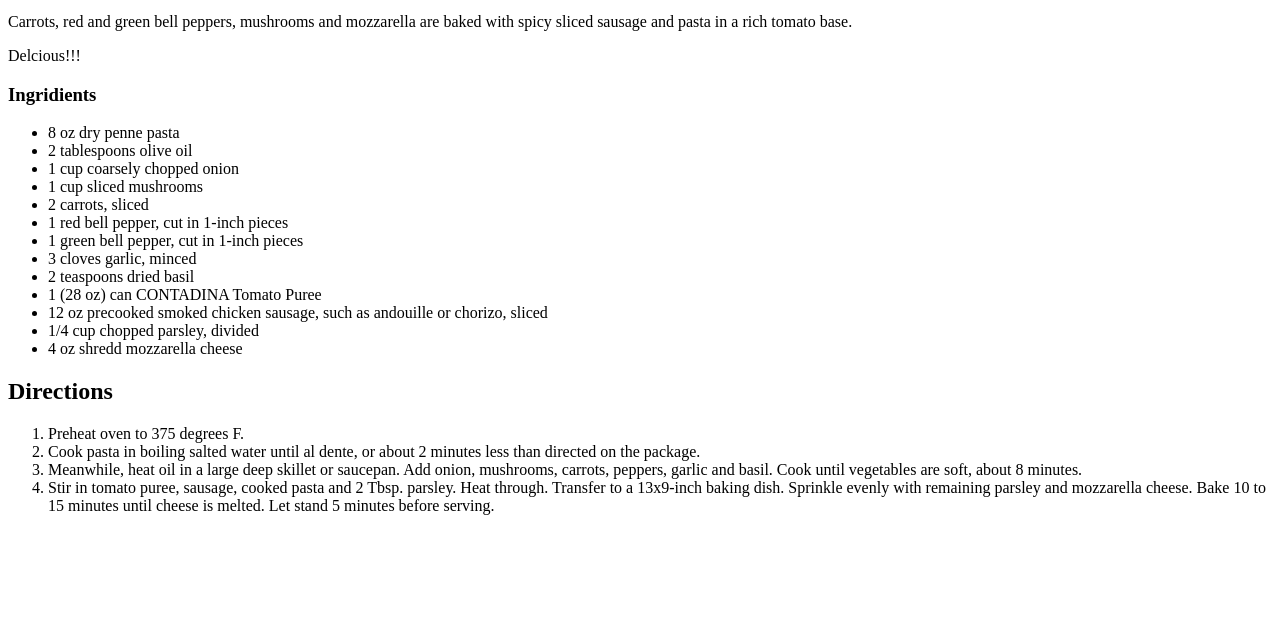
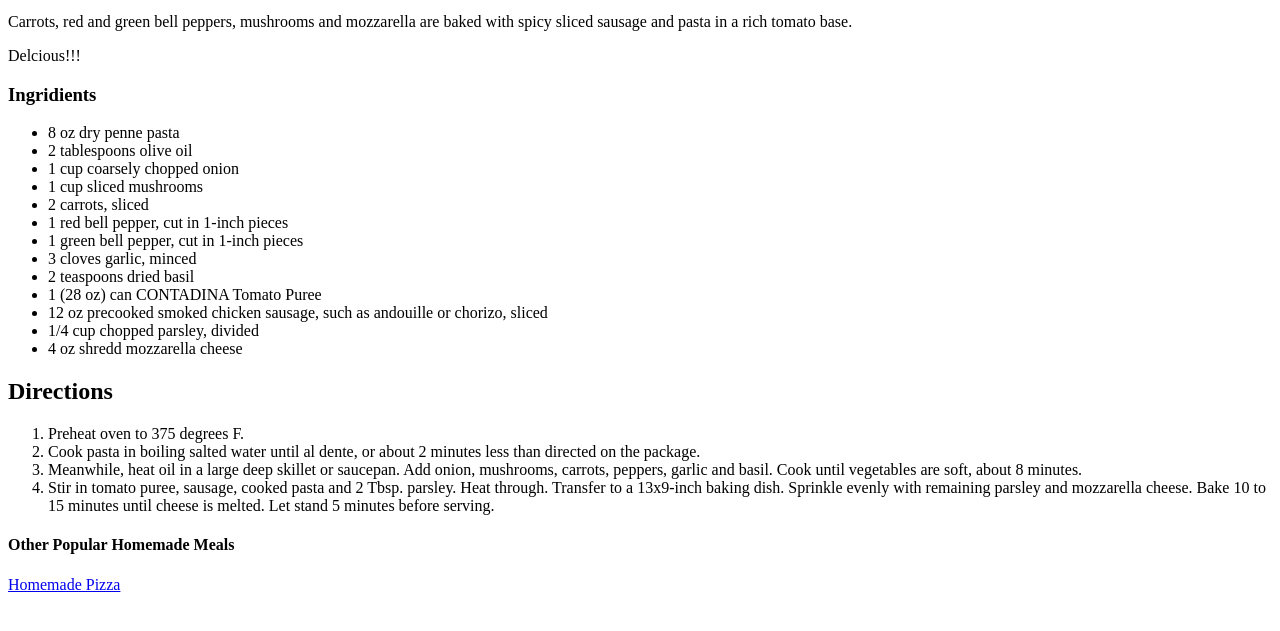
Before and after one commit to liiights/odin_recipes, a plain HTML site: page recipes/pasta.html in a window 1280 px wide. Shown: the part 101-732 px from the top of the page. Drawn offline with Linux system fonts and the light colour scheme.

Commit message:
recipes/pasta.html

```diff
--- a/recipes/pasta.html
+++ b/recipes/pasta.html
@@ -37,6 +37,8 @@
         <li>Meanwhile, heat oil in a large deep skillet or saucepan. Add onion, mushrooms, carrots, peppers, garlic and basil. Cook until vegetables are soft, about 8 minutes.</li>
         <li>Stir in tomato puree, sausage, cooked pasta and 2 Tbsp. parsley. Heat through. Transfer to a 13x9-inch baking dish. Sprinkle evenly with remaining parsley and mozzarella cheese. Bake 10 to 15 minutes until cheese is melted. Let stand 5 minutes before serving.</li>
     </ol>
+    <h4>Other Popular Homemade Meals</h4>
+    <p><a href="../recipes/pizza.html">Homemade Pizza</a></p>
 </body>
 
 </html>
```
